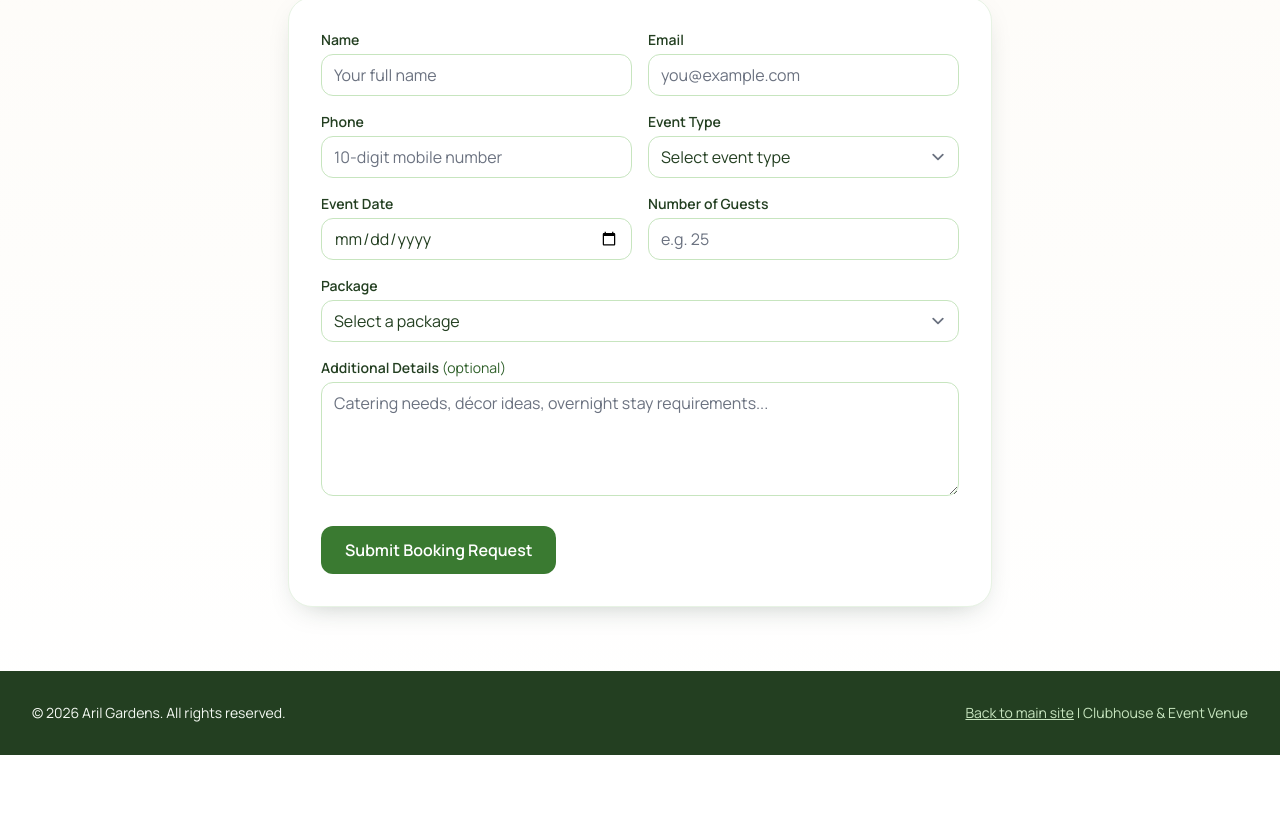
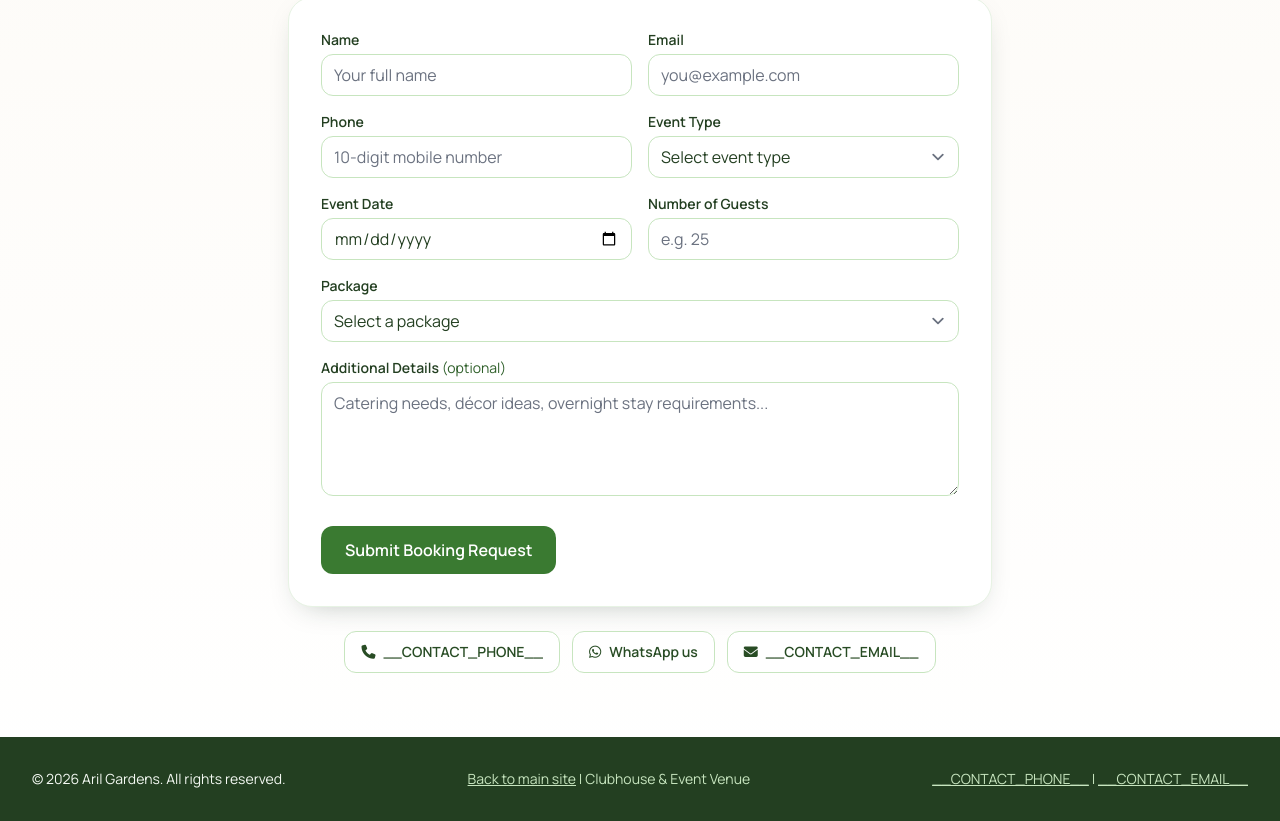
Before and after one commit to casprian/aril_gardens, a plain HTML site: page clubhouse.html in a window 1280 px wide. Shown: the part 2771-3592 px from the top of the page. Before the commit the page ends 3526 px from the top, so only its background shows below. Drawn offline with nearby package versions, Linux system fonts and the light colour scheme.

Commit message:
Add direct contact links with defaults injected by the deploy workflow

```diff
--- a/clubhouse.html
+++ b/clubhouse.html
@@ -391,6 +391,13 @@
           <button type="submit" class="mt-6 inline-flex items-center justify-center w-full sm:w-auto px-6 py-3 rounded-xl bg-leaf-600 text-white font-semibold hover:bg-leaf-700 transition">Submit Booking Request</button>
           <p id="formSuccess" class="mt-4 text-sm font-semibold text-green-700 hidden" role="status"></p>
         </form>
+
+        <!-- Direct contact options (values injected at deploy time) -->
+        <div class="mt-6 flex flex-col sm:flex-row items-stretch sm:items-center justify-center gap-3 text-sm font-semibold">
+          <a href="tel:__CONTACT_PHONE__" class="inline-flex items-center justify-center gap-2 px-4 py-2.5 rounded-xl border border-leaf-200 bg-white text-leaf-800 hover:bg-leaf-50 transition"><i class="fa-solid fa-phone"></i> __CONTACT_PHONE__</a>
+          <a href="https://wa.me/__CONTACT_PHONE_DIGITS__" target="_blank" rel="noopener noreferrer" class="inline-flex items-center justify-center gap-2 px-4 py-2.5 rounded-xl border border-leaf-200 bg-white text-leaf-800 hover:bg-leaf-50 transition"><i class="fa-brands fa-whatsapp"></i> WhatsApp us</a>
+          <a href="mailto:__CONTACT_EMAIL__" class="inline-flex items-center justify-center gap-2 px-4 py-2.5 rounded-xl border border-leaf-200 bg-white text-leaf-800 hover:bg-leaf-50 transition"><i class="fa-solid fa-envelope"></i> __CONTACT_EMAIL__</a>
+        </div>
       </div>
     </section>
   </main>
@@ -400,6 +407,7 @@
     <div class="max-w-7xl mx-auto px-4 sm:px-6 lg:px-8 flex flex-col sm:flex-row justify-between gap-3">
       <p class="text-sm">&copy; <span id="year"></span> Aril Gardens. All rights reserved.</p>
       <p class="text-sm text-leaf-200"><a href="index.html" class="hover:text-white underline">Back to main site</a> | Clubhouse &amp; Event Venue</p>
+      <p class="text-sm text-leaf-200"><a href="tel:__CONTACT_PHONE__" class="hover:text-white underline">__CONTACT_PHONE__</a> | <a href="mailto:__CONTACT_EMAIL__" class="hover:text-white underline">__CONTACT_EMAIL__</a></p>
     </div>
   </footer>
 
```
Also changed, not shown: index.html (+8 -0 lines), 1 other file.
